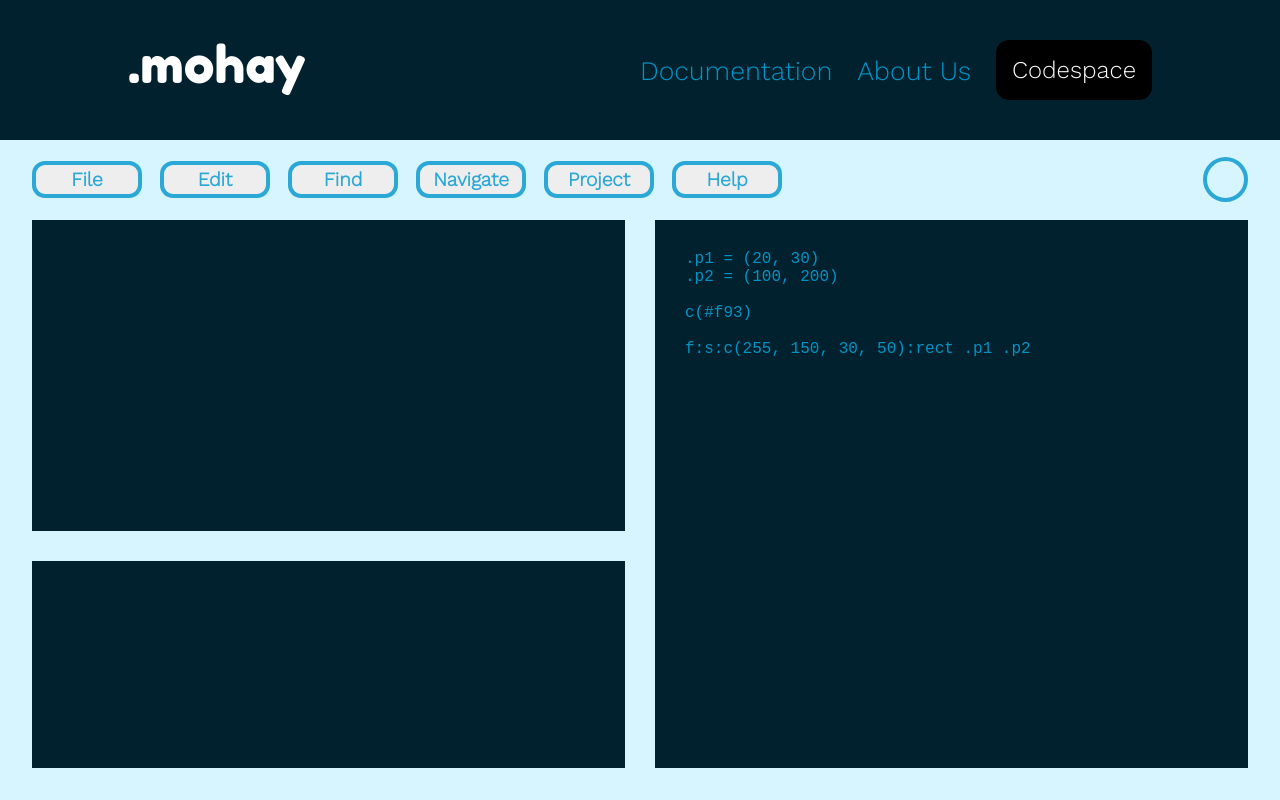
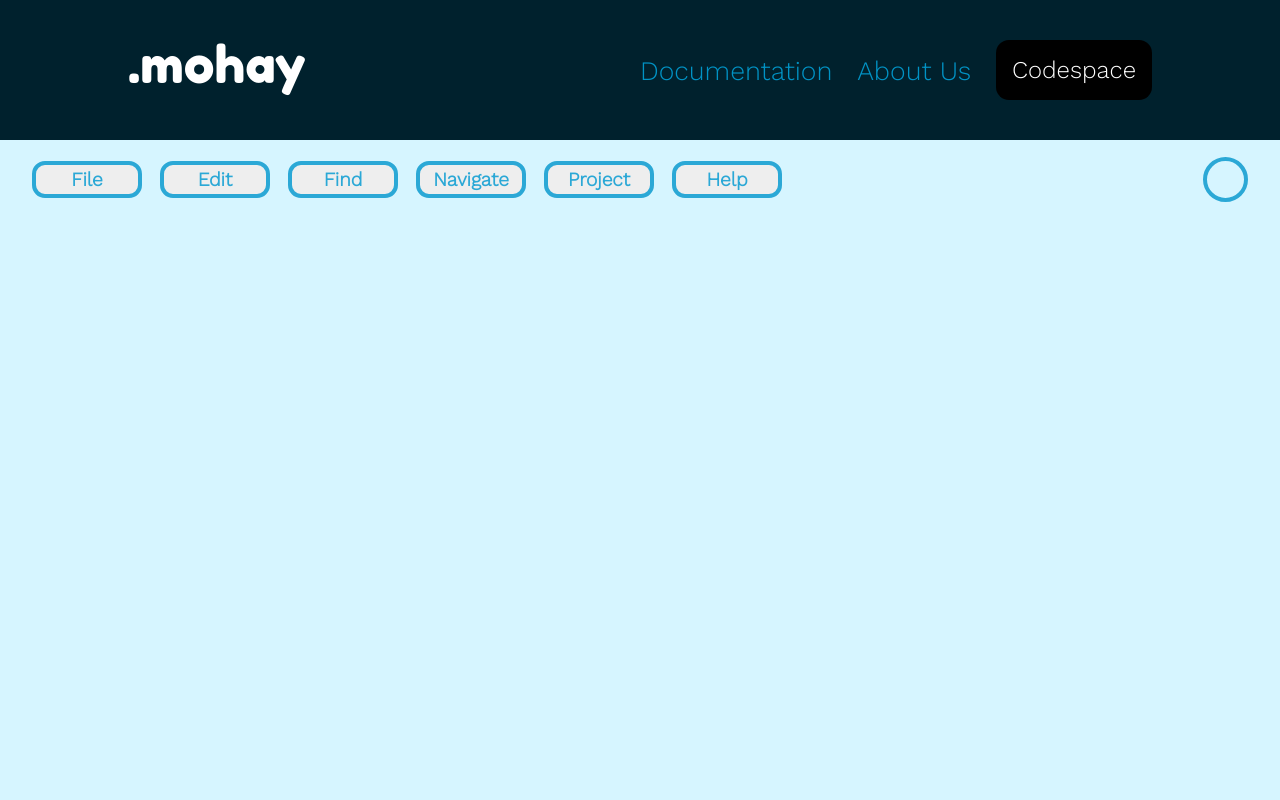
Before and after one commit to YanniAlshoufiHTL/.mohay, a Vue app in the folder frontend/: page /codespace in a window 1280 px wide. Built offline with nearby package versions, Linux system fonts and the light colour scheme; the HTML template or start-up script is replaced by a standard one.

Commit message:
Removed content of Codespace

```diff
--- a/frontend/src/views/Codespace.vue
+++ b/frontend/src/views/Codespace.vue
@@ -11,23 +11,6 @@
       </div>
       <div id="profile-icon-wrapper">
         <div class="profile-icon"></div>
-      </div>
-    </div>
-
-    <div id="main-editor-frame">
-      <div id="non-editor-frame-section">
-        <div id="frame-run-window"></div>
-        <div id="frame-explorer-window"></div>
-      </div>
-      <div id="frame-editor-section">
-        <div id="frame-editor" contenteditable>
-          .p1 = (20, 30)<br />
-          .p2 = (100, 200)<br />
-          <br />
-          c(#f93)<br />
-          <br />
-          f:s:c(255, 150, 30, 50):rect .p1 .p2
-        </div>
       </div>
     </div>
   </div>
```
Also changed, not shown: 1 other file (tests, documents, lock files or other folders).
